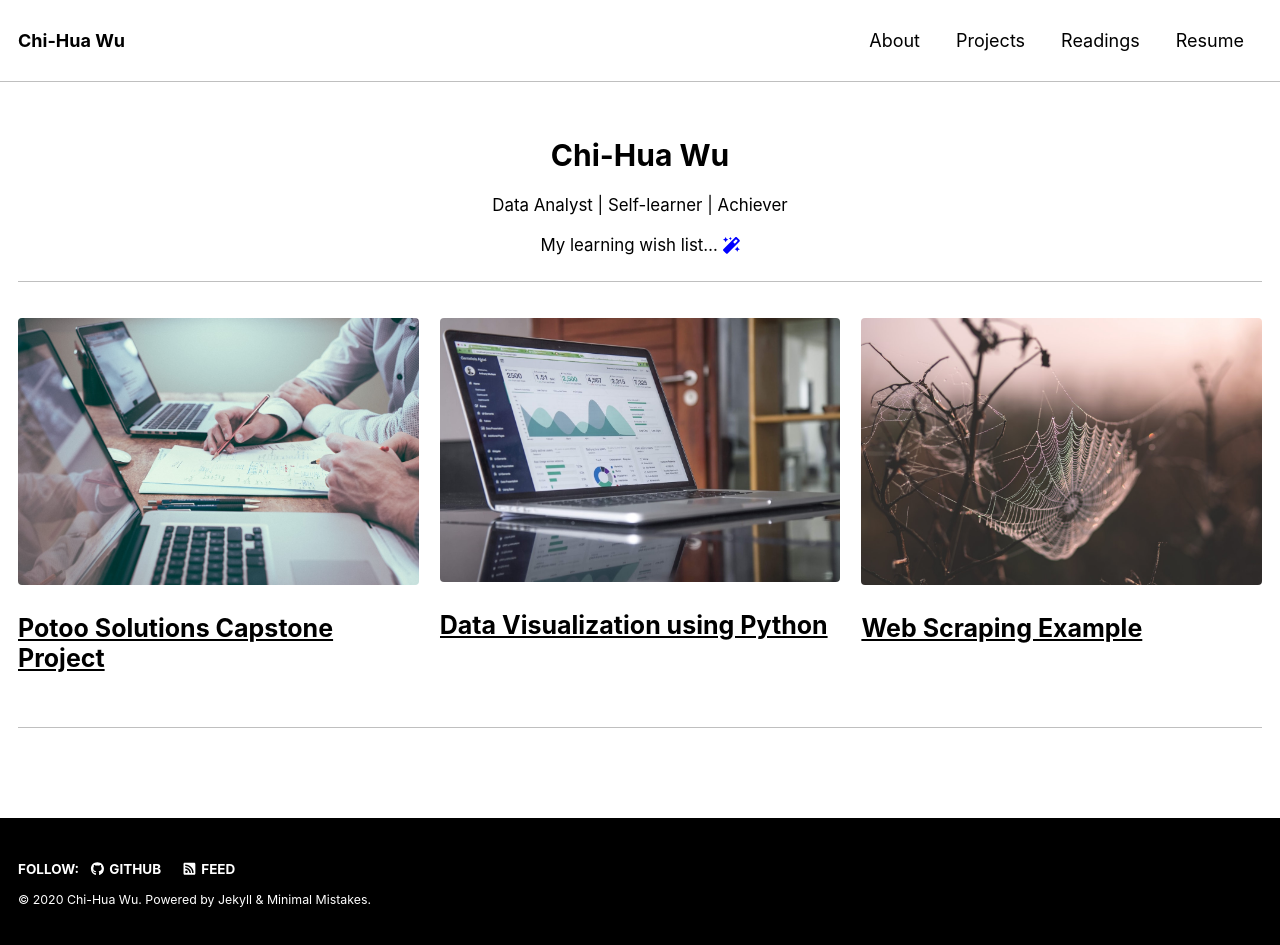
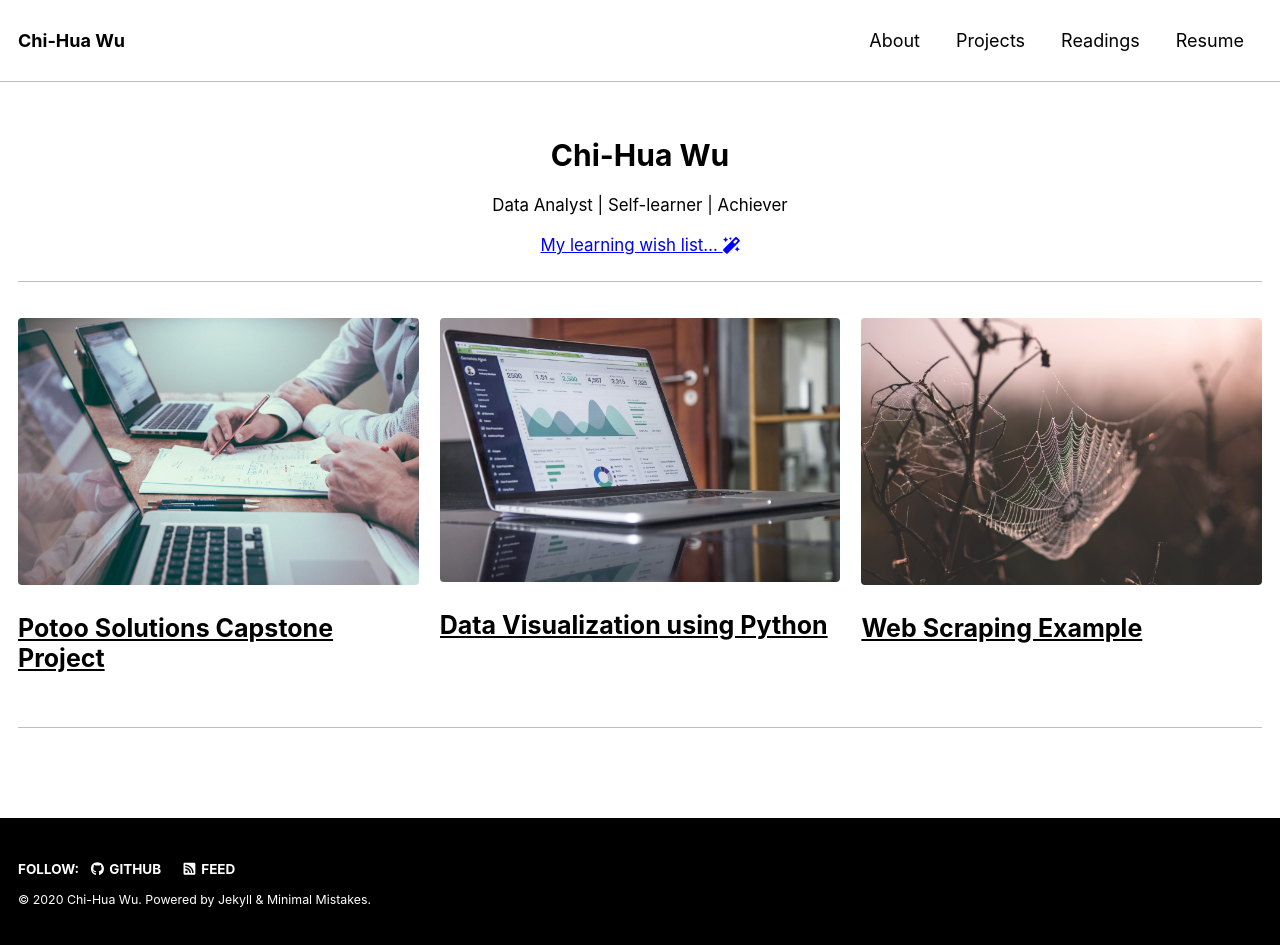
Before and after one commit to chw18019/chw18019.github.io, a Jekyll site: the page built from index.html, in a window 1280 px wide. Built offline with Jekyll 4.4.1, drawn with Linux system fonts in a browser that asks for light colours; nearby versions of some CDN libraries; the list of posts is cut into pages by our own code.

Commit message:
Update index.html

```diff
--- a/index.html
+++ b/index.html
@@ -6,7 +6,7 @@ header:
 
 
 intro:
-  - excerpt: '<p style="margin: 15px 15px 15px 15px ;font-size:30px; font-weight:bold">Chi-Hua Wu</p> <p style="margin: 15px 15px 15px 15px">Data Analyst | Self-learner | Achiever</p>My learning wish list... [<i class="fa fa-magic" aria-hidden="true"></i>](https://www.notion.so/65e4679e6ea34179b81019d05844b647?v=e350522352ee40a2aea8bcbcd0e9776a)'
+  - excerpt: '<p style="margin: 15px 15px 15px 15px ;font-size:30px; font-weight:bold">Chi-Hua Wu</p> <p style="margin: 15px 15px 15px 15px">Data Analyst | Self-learner | Achiever</p>[My learning wish list... <i class="fa fa-magic" aria-hidden="true"></i>](https://www.notion.so/65e4679e6ea34179b81019d05844b647?v=e350522352ee40a2aea8bcbcd0e9776a)'
 feature_row:
   - image_path: /assets/200504/scott-graham.jpeg
     alt: "placeholder image 1"
```
